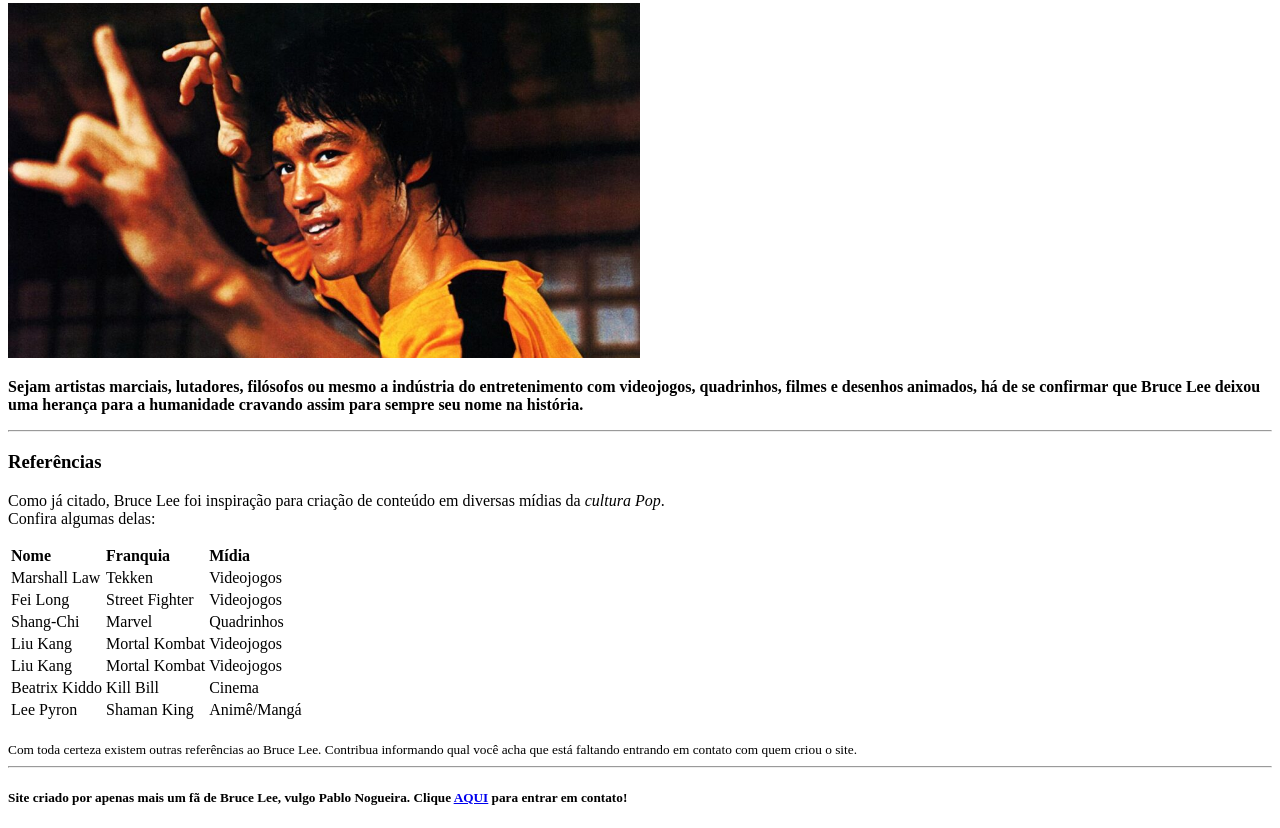
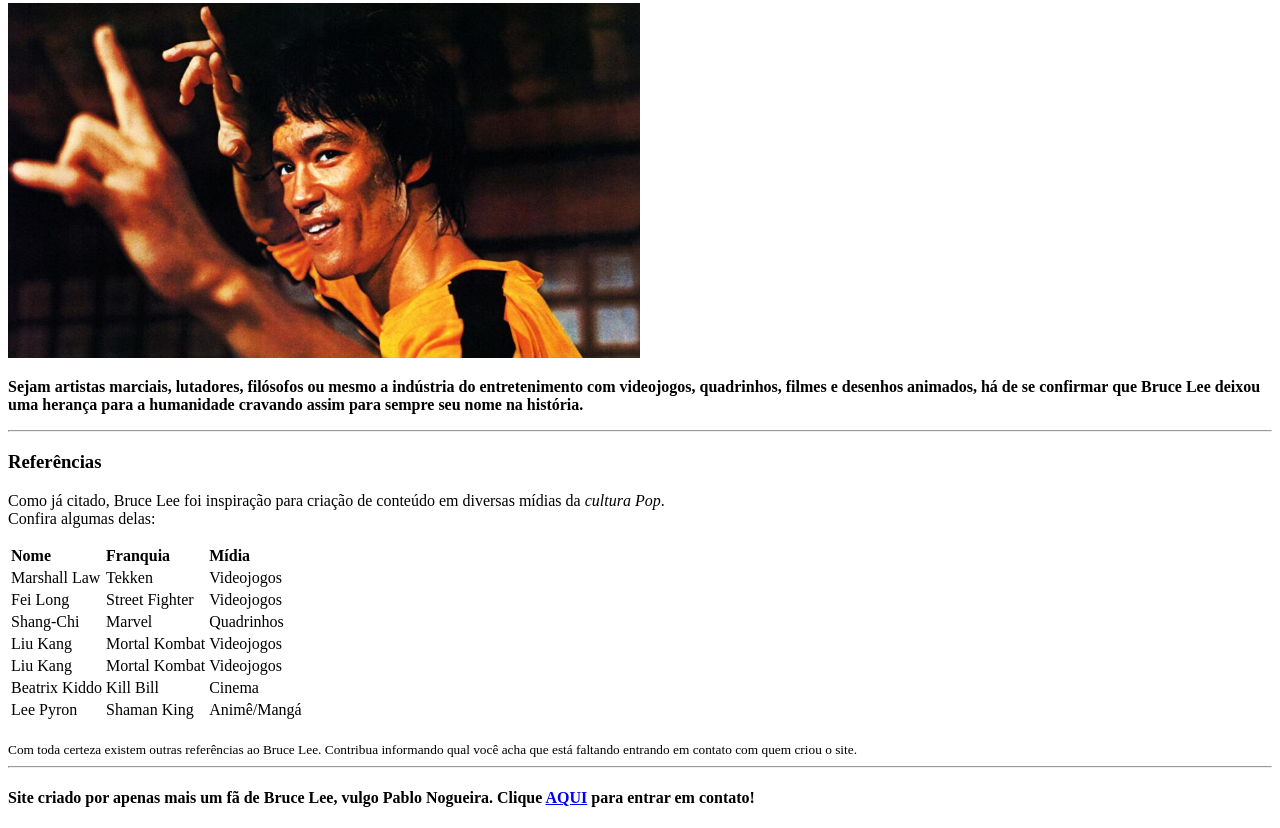
Before and after one commit to Paboru/biografia-bruce-lee, a plain HTML site: page index.html in a window 1280 px wide. Shown: the part 4101-4929 px from the top of the page. Drawn offline with Linux system fonts and the light colour scheme.

Commit message:
Update index.html

```diff
--- a/index.html
+++ b/index.html
@@ -201,7 +201,7 @@
 
     <hr>
 
-    <h5>Site criado por apenas mais um fã de Bruce Lee, vulgo Pablo Nogueira. Clique <a href="contato.html">AQUI</a> para entrar em contato!</h5>
+    <h4>Site criado por apenas mais um fã de Bruce Lee, vulgo Pablo Nogueira. Clique <a href="contato.html">AQUI</a> para entrar em contato!</h4>
 
 </body>
 
```
